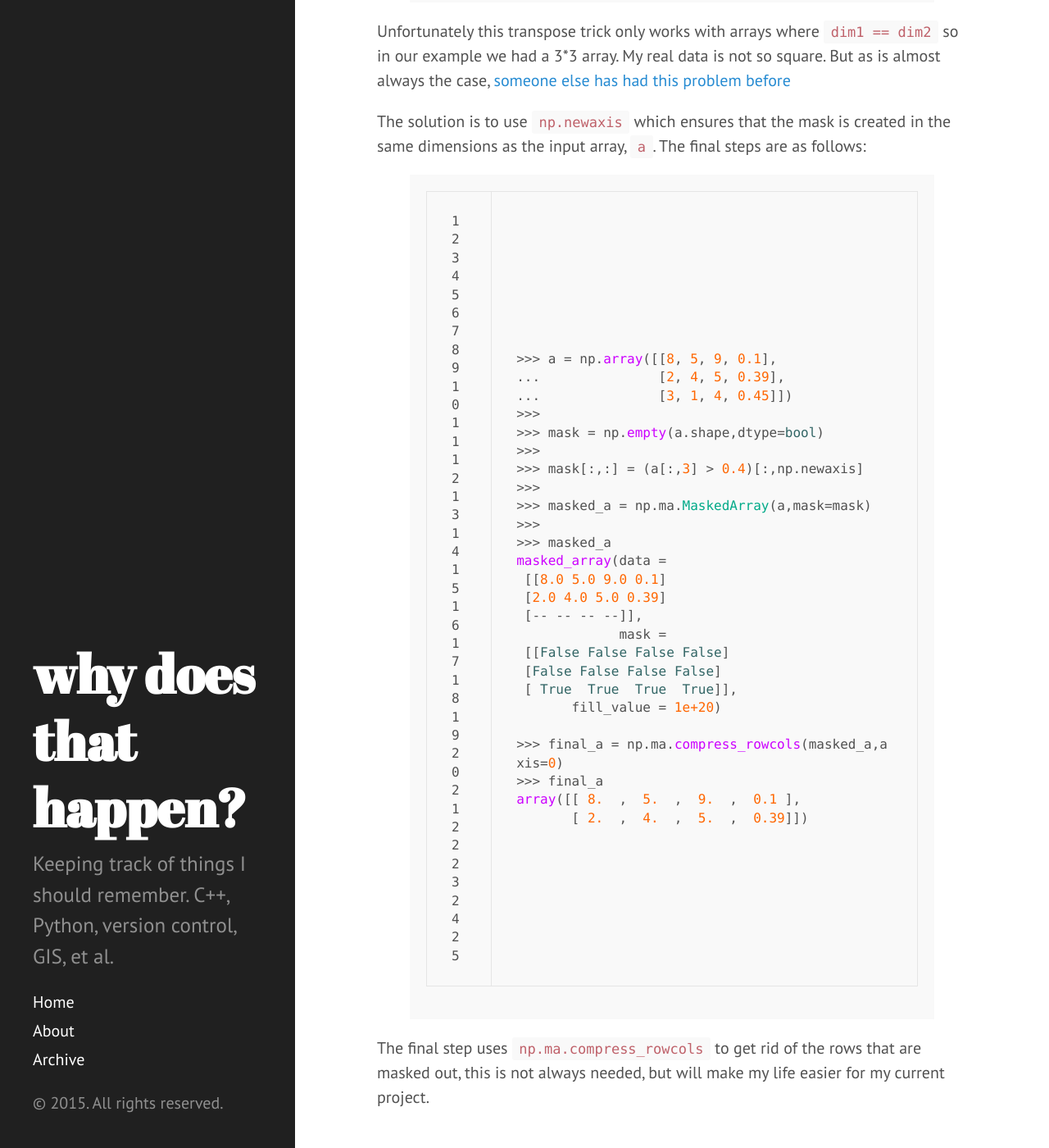
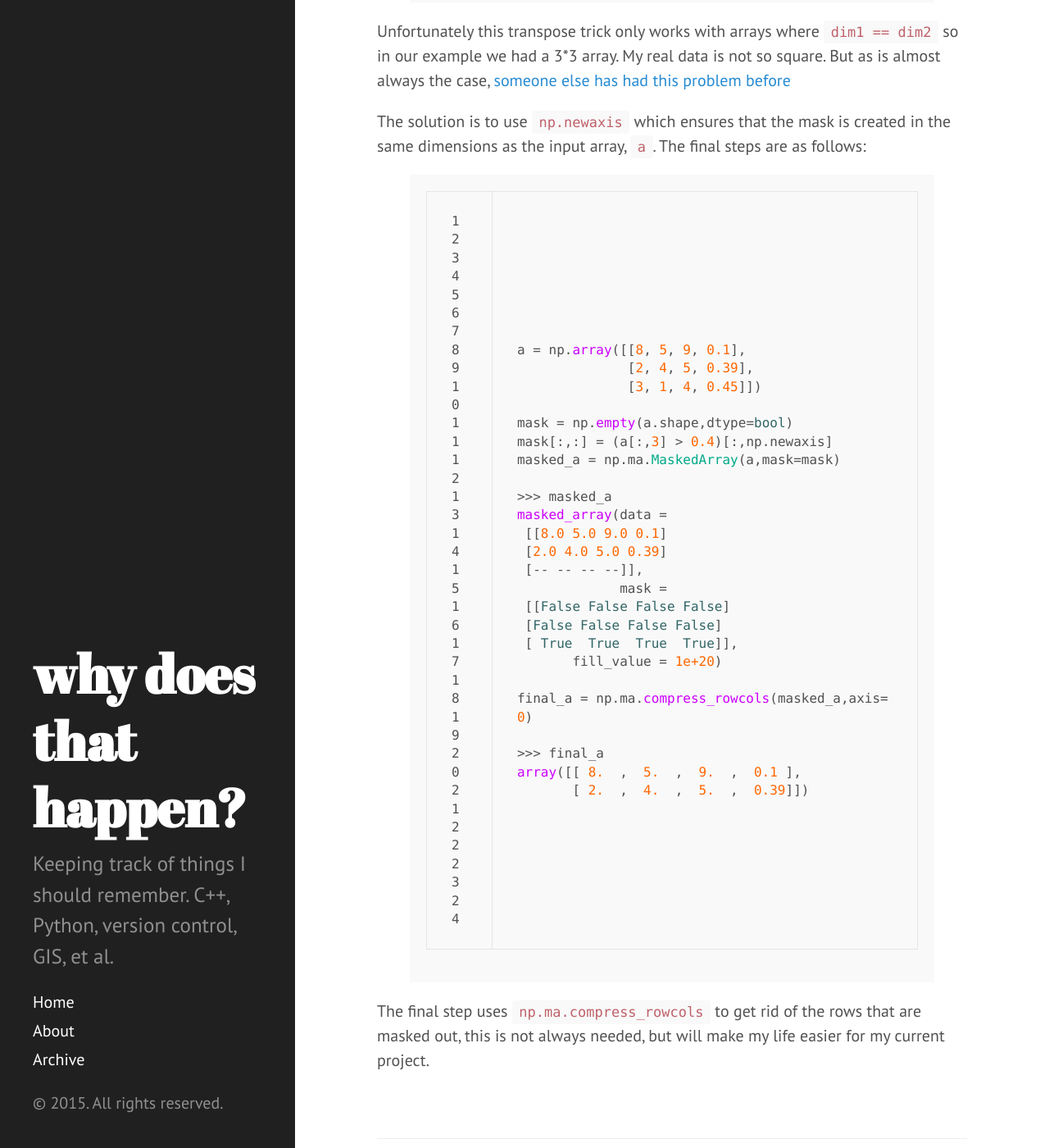
Before and after one commit to sgrieve/sgrieve.github.io, a Jekyll site: the page built from _posts/2015-06-17-masked.md, in a window 1280 px wide and 1400 px high, scrolled down 2345 px. Shown: the whole window at 82% size. Built offline with Jekyll 4.4.1, drawn with Linux system fonts in a browser that asks for light colours; Markdown is read by kramdown in place of the engine named in the settings.

Commit message:
cleaned up some of the code blocks

```diff
--- a/_posts/2015-06-17-masked.md
+++ b/_posts/2015-06-17-masked.md
@@ -61,7 +61,7 @@ The `mask=` section is creating a row mask based on the condition `>0.4` in the
 resulting in:
 
 {% highlight py %}
-[False False  True]
+[False False True]
 {% endhighlight %}
 
 This is a 1D array, where the `True` corresponds to the value `a[2][2]` but if we multiply
@@ -98,16 +98,14 @@ same dimensions as the input array, `a`. The final steps are as follows:
 
 {% highlight py linenos %}
 
->>> a = np.array([[8, 5, 9, 0.1],
-...               [2, 4, 5, 0.39],
-...               [3, 1, 4, 0.45]])
->>>
->>> mask = np.empty(a.shape,dtype=bool)
->>>
->>> mask[:,:] = (a[:,3] > 0.4)[:,np.newaxis]
->>>
->>> masked_a = np.ma.MaskedArray(a,mask=mask)
->>>
+a = np.array([[8, 5, 9, 0.1],
+              [2, 4, 5, 0.39],
+              [3, 1, 4, 0.45]])
+
+mask = np.empty(a.shape,dtype=bool)
+mask[:,:] = (a[:,3] > 0.4)[:,np.newaxis]
+masked_a = np.ma.MaskedArray(a,mask=mask)
+
 >>> masked_a
 masked_array(data =
  [[8.0 5.0 9.0 0.1]
@@ -119,7 +117,8 @@ masked_array(data =
  [ True  True  True  True]],
        fill_value = 1e+20)
 
->>> final_a = np.ma.compress_rowcols(masked_a,axis=0)
+final_a = np.ma.compress_rowcols(masked_a,axis=0)
+
 >>> final_a
 array([[ 8.  ,  5.  ,  9.  ,  0.1 ],
        [ 2.  ,  4.  ,  5.  ,  0.39]])
```
